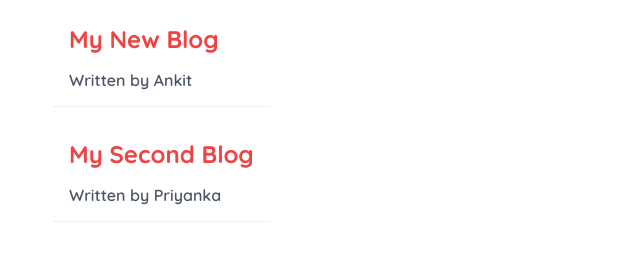
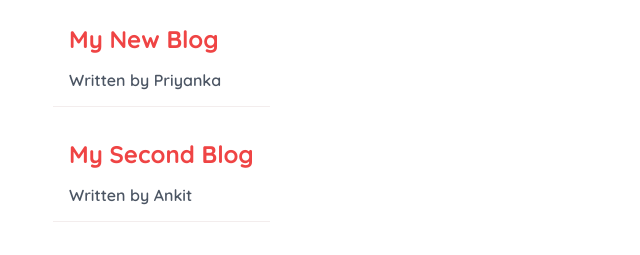
Before and after one commit to prajapati-priyanka/learning-react, a React (Create React App) app in the folder myapp/: page / in a window 1280 px wide. Shown: the part 160-415 px from the top of the page, without its empty margins (311-951 px from the left). Built offline with nearby package versions, Linux system fonts and the light colour scheme; data requests are answered from the project's data file.

Commit message:
feat: added json file

```diff
--- /dev/null
+++ b/myapp/data/db.json
@@ -0,0 +1,22 @@
+{
+    "blogs": [
+      {
+        "title": "My New Blog",
+        "author": "Priyanka",
+        "body": "Far far away, behind the word mountains, far from the countries Vokalia and Consonantia, there live the blind texts. Separated they live in Bookmarksgrove right at the coast of the Semantics, a large language ocean. A small river named Duden flows by their place and supplies it with the necessary regelialia. It is a paradisematic country, in which roasted parts of sentences fly into your mouth. Even the all-powerful Pointing has no control about the blind texts it is an almost unorthographic life One day however a small line of blind text by the name of Lorem Ipsum decided to leave for the far World of Grammar. The Big Oxmox advised her not to do so, because there were thousands of bad Commas, wild Question Marks and devious Semikoli, but the Little Blind Text didn’t listen.",
+        "id": 0
+      },
+      {
+        "title": "My Second Blog",
+        "author": "Ankit",
+        "body": "She packed her seven versalia, put her initial into the belt and made herself on the way. When she reached the first hills of the Italic Mountains, she had a last view back on the skyline of her hometown Bookmarksgrove, the headline of Alphabet Village and the subline of her own road, the Line Lane. Pityful a rethoric question ran over her cheek.",
+        "id": 1
+      },
+      {"title": "My Third Blog",
+        "author": "Priya",
+        "body": "The quick, brown fox jumps over a lazy dog. DJs flock by when MTV ax quiz prog. Junk MTV quiz graced by fox whelps. Bawds jog, flick quartz, vex nymphs. Waltz, bad nymph, for quick jigs vex! Fox nymphs grab quick-jived waltz. Brick quiz whangs jumpy veldt fox. Bright vixens jump; dozy fowl quack. Quick wafting zephyrs vex bold Jim. Quick zephyrs blow, vexing daft Jim. Sex-charged fop blew my junk TV quiz. How quickly daft jumping zebras vex. Two driven jocks help fax my big quiz. Quick, Baz, get my woven flax jodhpurs!",
+        "id": 2
+      }
+
+    ]
+  }
--- a/myapp/src/Bloglist.js
+++ b/myapp/src/Bloglist.js
@@ -1,5 +1,5 @@
-function Bloglist(props) {
-  const blogs = props.blogs;
+function Bloglist({blogs}) {
+//   const blogs = props.blogs;
 
   return (
     <div className="blog-list">
--- a/myapp/src/Home.js
+++ b/myapp/src/Home.js
@@ -1,31 +1,25 @@
-import { useState } from "react";
+import { useEffect, useState } from "react";
 import Bloglist from "./Bloglist";
 
 function Home() {
-  const [blogs, setBlogs] = useState([
-    {
-      title: "My New Blog",
-      author: "Ankit",
-      description: "I wanted to write a blog",
-      id: 0,
-    },
-    {
-      title: "My Second Blog",
-      author: "Priyanka",
-      description: "I always wanted to write a blog",
-      id: 1,
-    },
-    {
-      title: "My Third Blog",
-      author: "Priya",
-      description: "I have always been wanted to write a blog",
-      id: 2,
-    },
-  ]);
+  const [blogs, setBlogs] = useState(null);
+  const [isPending, setIsPending] = useState(true);
+  useEffect(()=>{
+   //   This Is just to show the loading until the fetch call happens. It is not reccomended.
+     setTimeout(()=>{
+      fetch(' http://localhost:8000/blogs')
+      .then(response => response.json())
+      .then(data => {
+         setBlogs(data);
+         setIsPending(false);
+      },2000)
+     })
+  },[])
 
   return (
     <div className="home">
-      <Bloglist blogs={blogs} />
+    {isPending && <div>Loading.....</div>}
+    { blogs && <Bloglist blogs={blogs} /> }
     </div>
   );
 }
```
